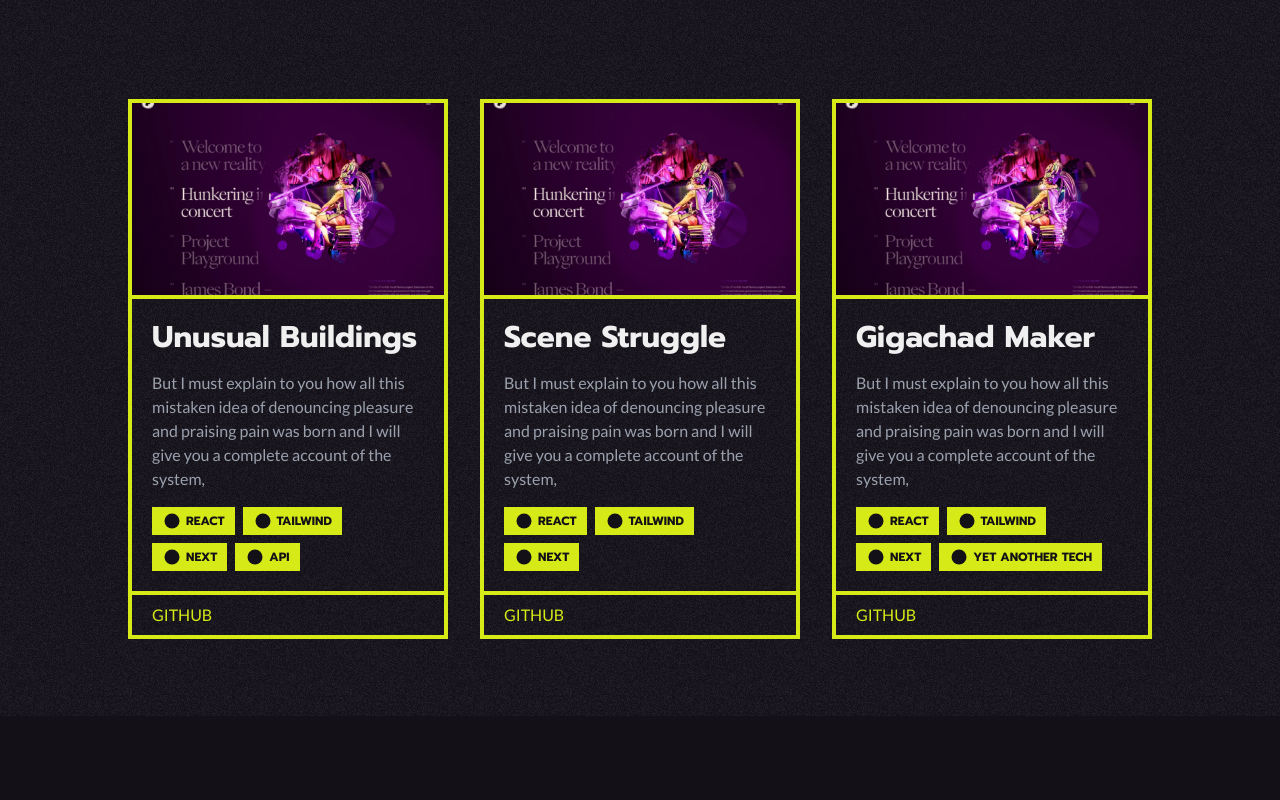
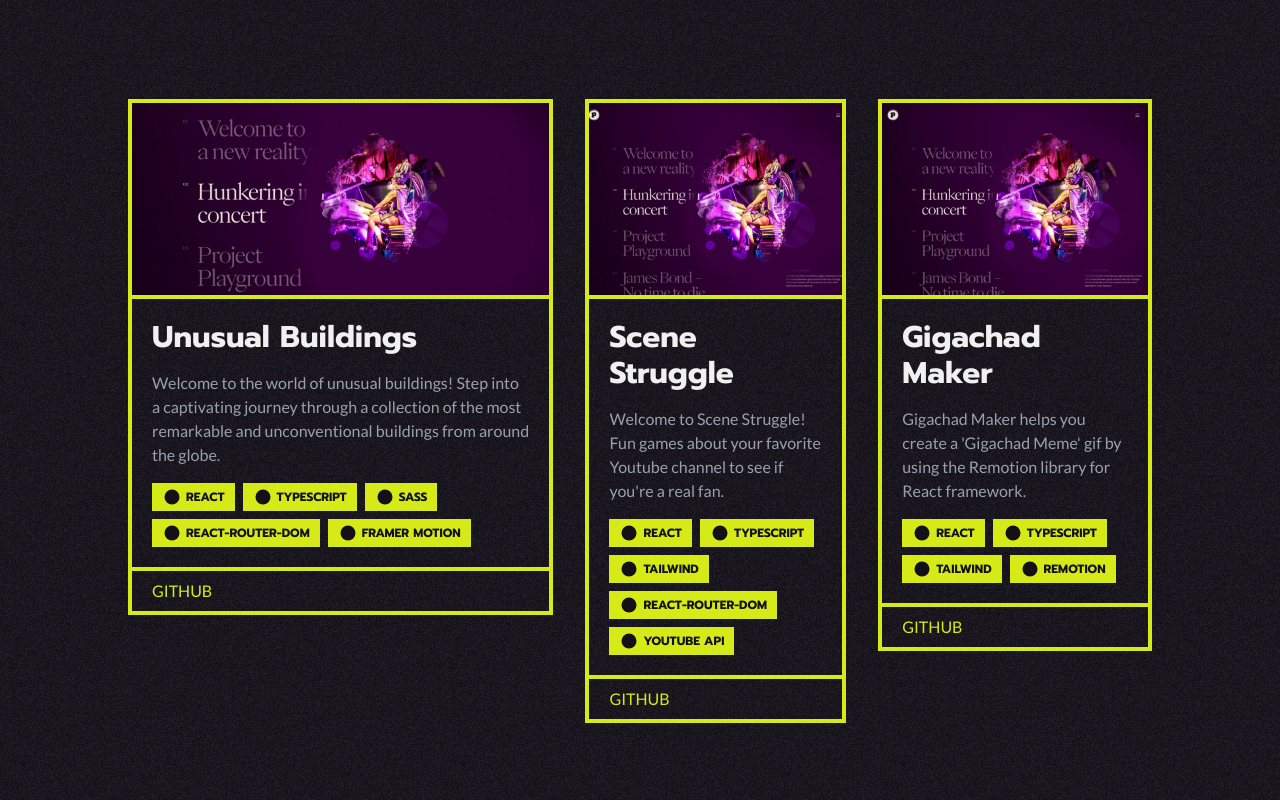
Before and after one commit to emredevsalot/emredevsalot.github.io, a React (Vite) app: page / in a window 1280 px wide. Shown: the part 551-1351 px from the top of the page. Before the commit the page ends 1267 px from the top, so only its background shows below. Built offline with nearby package versions, Linux system fonts and the light colour scheme.

Commit message:
add project details

```diff
--- a/src/data/index.ts
+++ b/src/data/index.ts
@@ -3,6 +3,8 @@ export interface ProjectType {
   description: string;
   backgroundImageUrl: string;
   focusImageUrl: string;
+  liveSiteUrl: string;
+  githubUrl: string;
   usedTech: string[];
 }
 
@@ -10,25 +12,43 @@ export const projects: Array<ProjectType> = [
   {
     title: "Unusual Buildings",
     description:
-      "But I must explain to you how all this mistaken idea of denouncing pleasure and praising pain was born and I will give you a complete account of the system, ",
+      "Welcome to the world of unusual buildings! Step into a captivating journey through a collection of the most remarkable and unconventional buildings from around the globe.",
     backgroundImageUrl: "/project-example.png",
     focusImageUrl: "/project-example-top.png",
-    usedTech: ["React", "Tailwind", "Next", "API"],
+    liveSiteUrl: "https://emredevsalot.github.io/unusual-buildings/",
+    githubUrl: "https://github.com/emredevsalot/unusual-buildings",
+    usedTech: [
+      "React",
+      "Typescript",
+      "SASS",
+      "React-Router-Dom",
+      "Framer Motion",
+    ],
   },
   {
     title: "Scene Struggle",
     description:
-      "But I must explain to you how all this mistaken idea of denouncing pleasure and praising pain was born and I will give you a complete account of the system, ",
+      "Welcome to Scene Struggle! Fun games about your favorite Youtube channel to see if you're a real fan.",
     backgroundImageUrl: "/project-example.png",
     focusImageUrl: "/project-example-top.png",
-    usedTech: ["React", "Tailwind", "Next"],
+    liveSiteUrl: "https://emredevsalot.github.io/scene-struggle/",
+    githubUrl: "https://github.com/emredevsalot/scene-struggle",
+    usedTech: [
+      "React",
+      "Typescript",
+      "Tailwind",
+      "React-Router-Dom",
+      "Youtube API",
+    ],
   },
   {
     title: "Gigachad Maker",
     description:
-      "But I must explain to you how all this mistaken idea of denouncing pleasure and praising pain was born and I will give you a complete account of the system, ",
+      "Gigachad Maker helps you create a 'Gigachad Meme' gif by using the Remotion library for React framework.",
     backgroundImageUrl: "/project-example.png",
     focusImageUrl: "/project-example-top.png",
-    usedTech: ["React", "Tailwind", "Next", "Yet Another Tech"],
+    liveSiteUrl: "",
+    githubUrl: "https://github.com/emredevsalot/gigachad-maker",
+    usedTech: ["React", "Typescript", "Tailwind", "Remotion"],
   },
 ];
```
